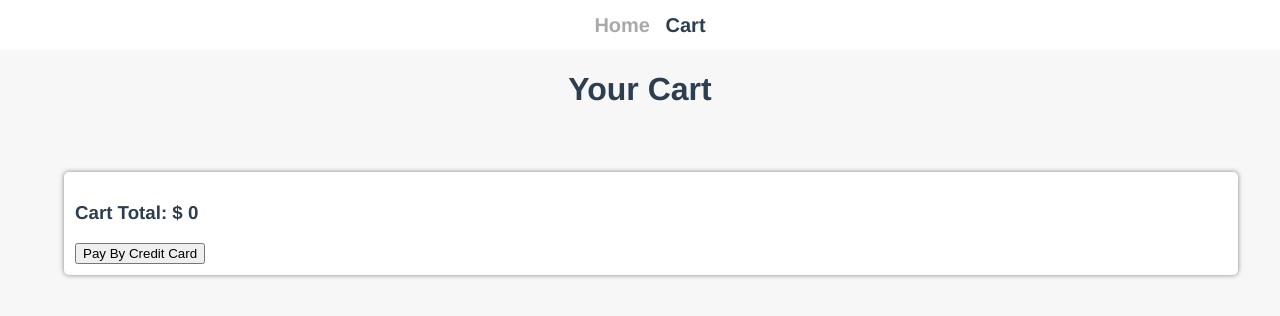
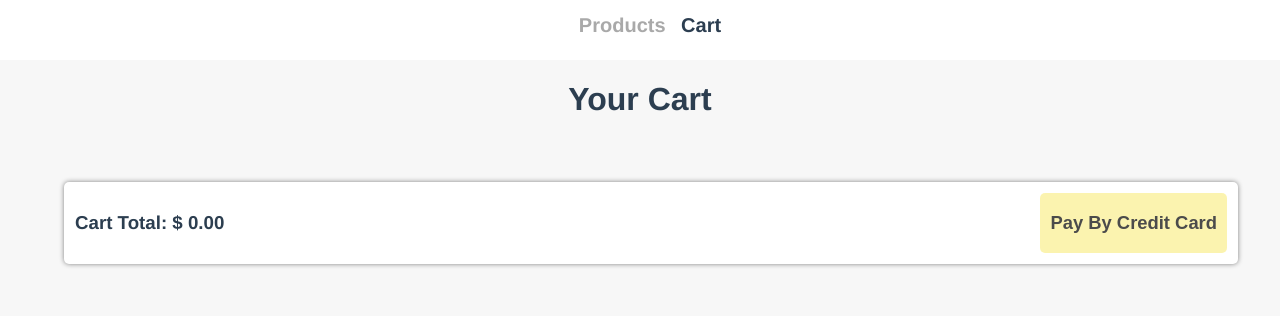
Before and after one commit to rodrigobispo/shopping-cart-vue, a Vue app: page /cart in a window 1280 px wide. Shown: the top 316 px of the page. Built offline with nearby package versions, Linux system fonts and the light colour scheme.

Commit message:
Componentização do botão carrinho.

```diff
--- a/src/App.vue
+++ b/src/App.vue
@@ -1,10 +1,10 @@
 <template>
   <nav>
     <router-link :class="{ active: $route.name === 'HomeView' }" :to="{ name: 'HomeView' }">
-      Home
+      Products
     </router-link>
     <router-link :class="{ active: $route.name === 'CartView' }" :to="{ name: 'CartView' }">
-      Cart
+      <CartDisplayMenu />
     </router-link>
   </nav>
   <router-view/>
@@ -13,9 +13,12 @@
 <script lang="ts">
 import { defineComponent, onMounted } from 'vue';
 import { useStore } from '@/store';
+import CartDisplayMenu from './components/cart/CartDisplayMenu.vue';
 
 export default defineComponent({
-
+  components: {
+    CartDisplayMenu
+  },
   setup() {
     const store = useStore()
 
@@ -48,7 +51,7 @@ body {
 nav {
   padding: 10px;
   width: 100%;
-  height: 30px;
+  height: 40px;
   background-color: white;
   line-height: 30px;
 
--- /dev/null
+++ b/src/components/cart/CartDisplayMenu.vue
@@ -0,0 +1,28 @@
+<template>
+  <span v-if="displayTotal > 0">
+    Cart ({{ totalQuantity }}{{ item }}) $ {{ displayTotal }}
+  </span>
+  <span v-else>
+    Cart
+  </span>
+</template>
+
+<script lang="ts">
+import { defineComponent } from 'vue';
+import { store } from '@/store';
+
+export default defineComponent({
+  name: 'CartDisplayMenu',
+  computed: {
+    totalQuantity() {
+      return store.getters.cartTotalQuantityItems
+    },
+    displayTotal() {
+      return store.getters.cartTotal.toFixed(2)
+    },
+    item() {
+      return this.totalQuantity > 1 ? ' items' : ' item'
+    }
+  }
+})
+</script>
--- a/src/components/cart/CartSummaryPaymentCard.vue
+++ b/src/components/cart/CartSummaryPaymentCard.vue
@@ -1,7 +1,9 @@
 <template>
-  <div class="cart-item-card">
-    <h3>Cart Total: $ {{ cartTotal }}</h3>
-    <button class="pay-view-product-button">Pay By Credit Card</button>
+  <div class="pay-card">
+    <div class="header">
+      <h3>Cart Total: $ {{ cartTotal }}</h3>
+      <button class="pay-view-product-button">Pay By Credit Card</button>
+    </div>
   </div>
 </template>
 
@@ -19,7 +21,7 @@ export default defineComponent({
   },
   computed: {
     cartTotal() {
-      return store.getters.cartTotal
+      return store.getters.cartTotal.toFixed(2)
       // return this.products.reduce((total, product) =>
       //     total + (product.quantity * product.price), 0);
     }
@@ -28,4 +30,30 @@ export default defineComponent({
 </script>
 
 <style lang="scss">
+.pay-card {
+  width: 90%;
+  margin: 5%;
+  background-color: white;
+  box-shadow: 0 0 5px gray;
+  border-radius: 5px;
+  padding: 11px;
+  text-align: left;
+
+  .header {
+    display: flex;
+    justify-content: space-between;
+  }
+
+  button.pay-view-product-button {
+    padding: 10px;
+    background-color: rgb(250, 239, 142);
+    border: none;
+    color: black;
+    font-weight: bolder;
+    font-size: 1.15rem;
+    border-radius: 5px;
+    opacity: .70;
+    cursor: pointer;
+  }
+}
 </style>
--- a/src/components/products/ProductSummaryCard.vue
+++ b/src/components/products/ProductSummaryCard.vue
@@ -58,18 +58,6 @@ export default defineComponent({
     cursor: pointer;
   }
 
-  button.pay-view-product-button {
-    padding: 10px;
-    background-color: rgb(250, 239, 142);
-    border: none;
-    color: black;
-    font-weight: bolder;
-    font-size: 1.15rem;
-    border-radius: 5px;
-    opacity: .70;
-    cursor: pointer;
-  }
-
   @media (min-width: 500px) {
     .card {
       width: 350px;
--- a/src/store/index.ts
+++ b/src/store/index.ts
@@ -27,8 +27,9 @@ export const store = createStore<State>({
     },
     cartTotal: state => {
       return state.cart.reduce((total, product) =>
-          total + (product.quantity * product.price), 0);
-    }
+          total + (product.quantity * product.price), 0)
+    },
+    cartTotalQuantityItems: state => state.cart.reduce((total, product) => total + (product.quantity), 0)
   },
   mutations: {
     addToCart(state, product) {
```
